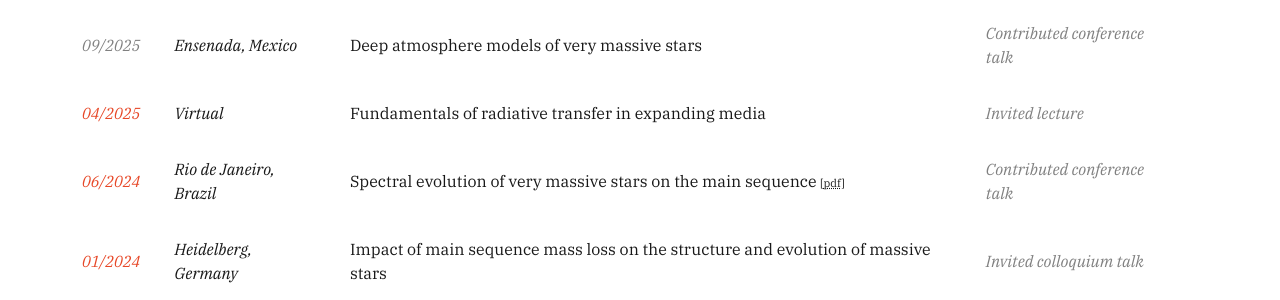
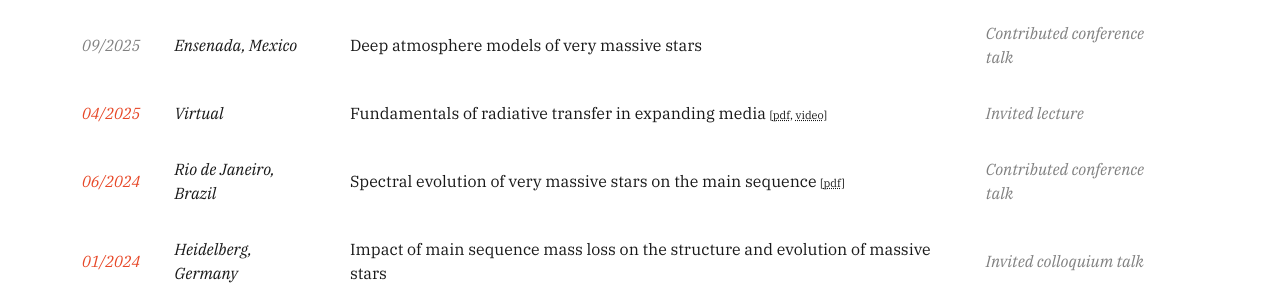
Before and after one commit to JorisJosiek/jorisjosiek.github.io, a Jekyll site: the page built from CV.md, in a window 1280 px wide and 900 px high, scrolled down 630 px. Shown: the part 152-452 px from the top of the window. Built offline with Jekyll 4.4.1, drawn with Linux system fonts in a browser that asks for light colours; nearby versions of some CDN libraries.

Commit message:
Added lecture

```diff
--- a/CV.md
+++ b/CV.md
@@ -18,7 +18,7 @@ See [Author Search on NASA/ADS](https://ui.adsabs.harvard.edu/search/fq=%7B!type
 ## Scientific Talks
 
 | <span style="color:gray">*09/2025*</span>| *Ensenada, Mexico* | Deep atmosphere models of very massive stars | <span style="color:gray">*Contributed conference talk*</span>|
-| <span class="text-accent">*04/2025*</span>| *Virtual* | Fundamentals of radiative transfer in expanding media | <span style="color:gray">*Invited lecture*</span>|
+| <span class="text-accent">*04/2025*</span>| *Virtual* | Fundamentals of radiative transfer in expanding media <span class="small-text">[[pdf](https://jorisjosiek.com/assets/documents/202504-Lecture.pdf), [video](https://www.youtube.com/watch?v=2eu1p37UKWs)]</span>| <span style="color:gray">*Invited lecture*</span>|
 | <span class="text-accent">*06/2024*</span>| *Rio de Janeiro, Brazil* | Spectral evolution of very massive stars on the main sequence <span class="small-text">[[pdf](https://jorisjosiek.com/assets/documents/202406-Talk.pdf)]</span>| <span style="color:gray">*Contributed conference talk*</span>|
 | <span class="text-accent">*01/2024*</span>| *Heidelberg, Germany* | Impact of main sequence mass loss on the structure and evolution of massive stars | <span style="color:gray">*Invited colloquium talk*</span>|
 | <span class="text-accent">*11/2023*</span>| *Heidelberg, Germany* | The physics of neutron stars <span class="small-text">[[pdf](https://jorisjosiek.com/assets/documents/202311-JournalTalk.pdf)]</span>| <span style="color:gray">*Literature seminar*</span>|
```
Also changed, not shown: 1 other file.
